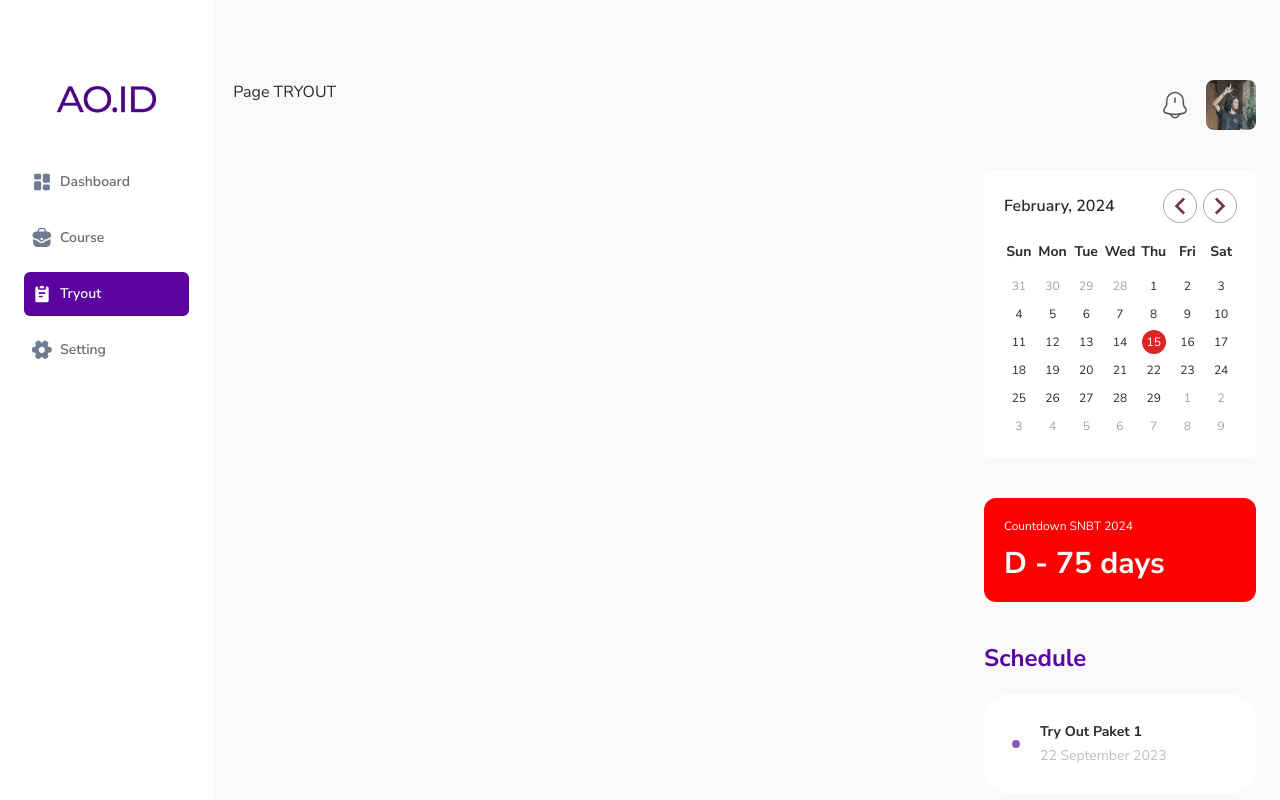
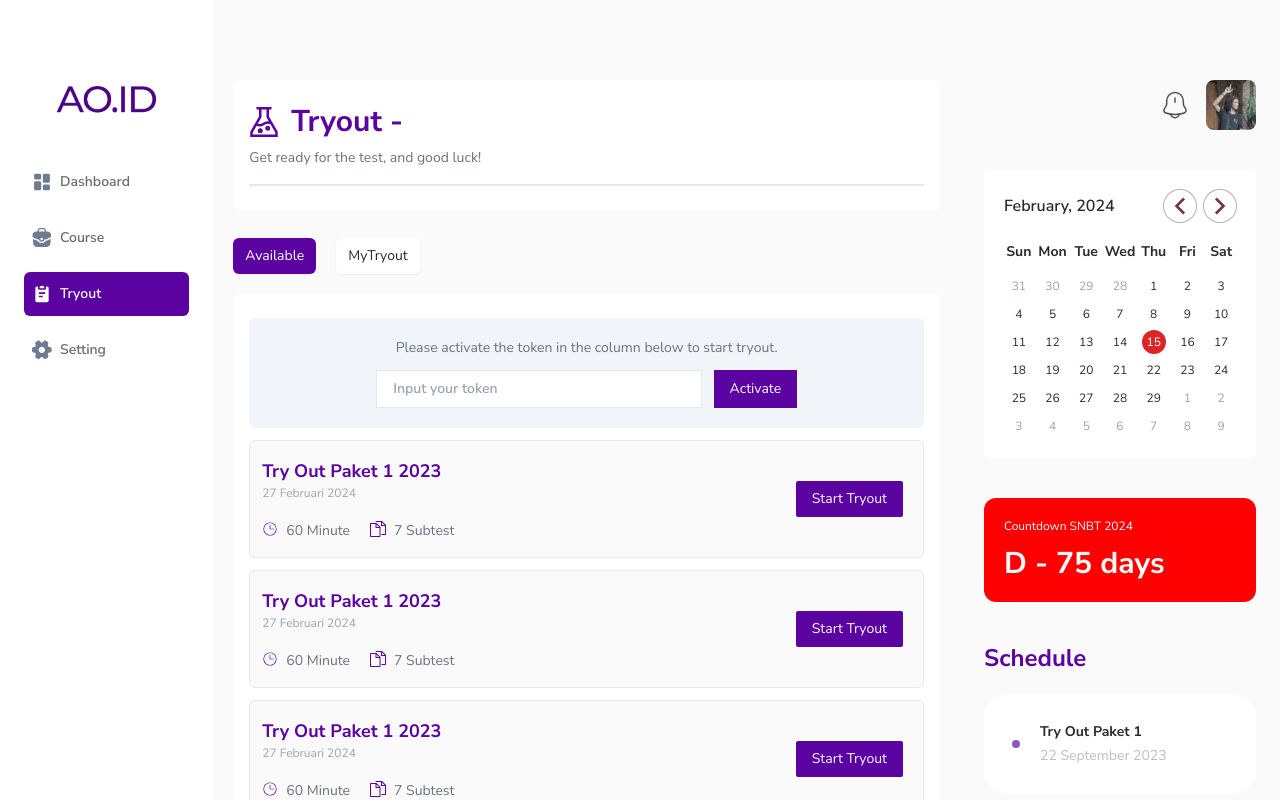
Before and after one commit to RezaBagusS/asahotak_irisfutureforge, a Next.js app: page /dashboard/tryout in a window 1280 px wide. Built offline with nearby package versions, Linux system fonts and the light colour scheme.

Commit message:
adding Tryout dashboard UI

```diff
--- /dev/null
+++ b/app/components/atoms/custCardTO.tsx
@@ -0,0 +1,26 @@
+import { CiClock2 } from "react-icons/ci";
+import { SlDocs } from "react-icons/sl";
+
+const CustCardTO = () => {
+  return (
+    <div className="relative bg-custWhite border rounded-md hover:drop-shadow-md transition-all duration-200 px-3 py-4">
+      <p className="font-bold text-lg text-custPrimary">Try Out Paket 1 2023</p>
+      <p className="text-xs text-gray-400">27 Februari 2024</p>
+      <div className="flex justify-between md:justify-start md:gap-5 mt-5">
+        <div className="flex gap-1">
+          <CiClock2 className="text-custPrimary" />
+          <p className="text-xs md:text-sm text-gray-500 ml-1">60 Minute</p>
+        </div>
+        <div className="flex gap-1">
+          <SlDocs className="text-custPrimary" />
+          <p className="text-xs md:text-sm text-gray-500 ml-1">7 Subtest</p>
+        </div>
+      </div>
+        <button className="absolute right-5 -translate-y-1/2 top-1/2 rounded-sm text-xs md:text-sm px-4 py-2 text-custWhite bg-custPrimary hover:bg-custPrimary/90">
+            Start Tryout
+        </button>
+    </div>
+  );
+};
+
+export default CustCardTO;
--- /dev/null
+++ b/app/components/molecules/bannerTryout.tsx
@@ -0,0 +1,15 @@
+const BannerTryout = () => {
+  return (
+    <div className="w-full rounded-md text-custBlack bg-slate-100 px-3 py-5">
+      <p className="text-gray-500 text-center text-xs md:text-sm">
+        Please activate the token in the column below to start tryout.
+      </p>
+      <div className="flex gap-3 mt-3 justify-center">
+        <input type="text" className="px-4 py-2 w-6/12 text-xs md:text-sm border text-gray-600 font-semibold" placeholder="Input your token" />
+        <button className="px-4 py-2 bg-custPrimary text-xs md:text-sm text-custWhite">Activate</button>
+      </div>
+    </div>
+  );
+};
+
+export default BannerTryout;
--- /dev/null
+++ b/app/dashboard/(module)/tryout/availableTab.tsx
@@ -0,0 +1,15 @@
+import CustCardTO from "@/app/components/atoms/custCardTO";
+import BannerTryout from "@/app/components/molecules/bannerTryout";
+
+const AvailableTab = () => {
+  return (
+    <div className="w-full flex flex-col gap-3 relative">
+      <BannerTryout />
+      <CustCardTO />
+      <CustCardTO />
+      <CustCardTO />
+    </div>
+  );
+};
+
+export default AvailableTab;
--- /dev/null
+++ b/app/dashboard/(module)/tryout/myTryoutTab.tsx
@@ -0,0 +1,21 @@
+import CustCardTO from "@/app/components/atoms/custCardTO";
+
+const MyTryoutTab = () => {
+  return (
+    <div className="w-full flex flex-col gap-3 relative">
+      <div className="mb-5">
+        <h1 className="text-2xl text-custPrimary font-bold">
+          Lets, Complete your try out now!!
+        </h1>
+        <p className="text-gray-500 text-sm">
+          Complete all the tryout you have received
+        </p>
+      </div>
+      <CustCardTO />
+      <CustCardTO />
+      <CustCardTO />
+    </div>
+  );
+};
+
+export default MyTryoutTab;
--- a/app/dashboard/(module)/tryout/page.tsx
+++ b/app/dashboard/(module)/tryout/page.tsx
@@ -1,5 +1,57 @@
+
+'use client'
+
+import { GrTest } from "react-icons/gr";
+import { useState } from "react";
+import AvailableTab from "./availableTab";
+import MyTryoutTab from "./myTryoutTab";
+import CustButtonMenuMobile from "@/app/components/atoms/custButtonMenuMobile";
+import FooterModule from "@/app/components/molecules/footerModule";
+
 interface PageProps {}
 
 export default function Page({}: PageProps) {
-  return <div>Page TRYOUT</div>;
+
+  const [activeTab, setActiveTab] = useState("available");
+
+  const handleTab = (tab: string) => {
+    setActiveTab(tab);
+  }
+
+  return (
+    <div className="w-full relative text-custBlack">
+      <div className="md:hidden pb-2">
+      <CustButtonMenuMobile />
+      </div>
+      <div className="w-full bg-white rounded-md px-4 py-6">
+        <h2 className="flex items-center gap-3 text-3xl font-bold text-custPrimary">
+          <GrTest className="text-custPrimary" />
+          Tryout -
+        </h2>
+        <p className="text-gray-500 mt-2 text-sm pb-4 border-b-2">
+          Get ready for the test, and good luck!
+        </p>
+      </div>
+      <div className="flex gap-5 mt-4 md:mt-7">
+        <p onClick={() => handleTab("available")} className={`px-3 py-2 cursor-pointer rounded-md text-xs md:text-sm drop-shadow-sm
+          ${activeTab == "available" ? "bg-custPrimary text-white" : "bg-white text-custBlack"}
+        `}>Available</p>
+        <p onClick={() => handleTab("mytryout")} className={`px-3 py-2 cursor-pointer rounded-md text-xs md:text-sm drop-shadow-sm
+          ${activeTab == "mytryout" ? "bg-custPrimary text-white" : "bg-white text-custBlack"}
+        `}>MyTryout</p>
+      </div>
+      <div className="bg-white mt-5 rounded-md px-4 py-6">
+        {
+          activeTab == "available" ? (
+            <AvailableTab />
+          ) : (
+            <MyTryoutTab />
+          )
+        }
+      </div>
+      <div className="mt-5">
+        <FooterModule />
+      </div>
+    </div>
+  )
 }
```
